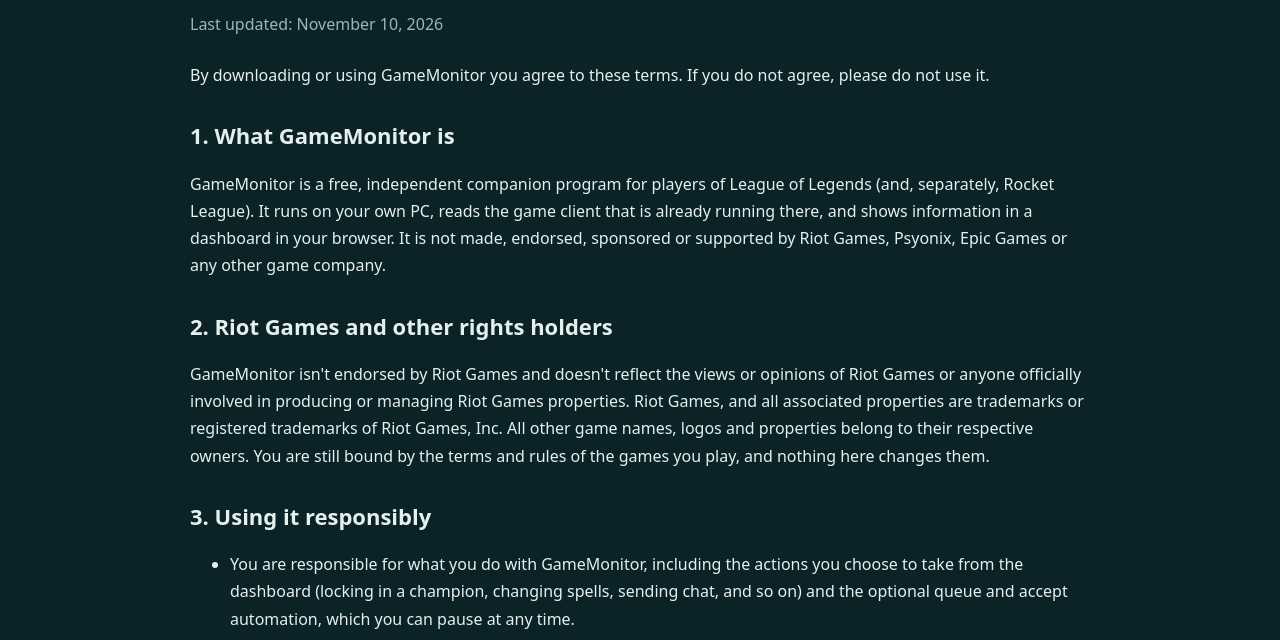
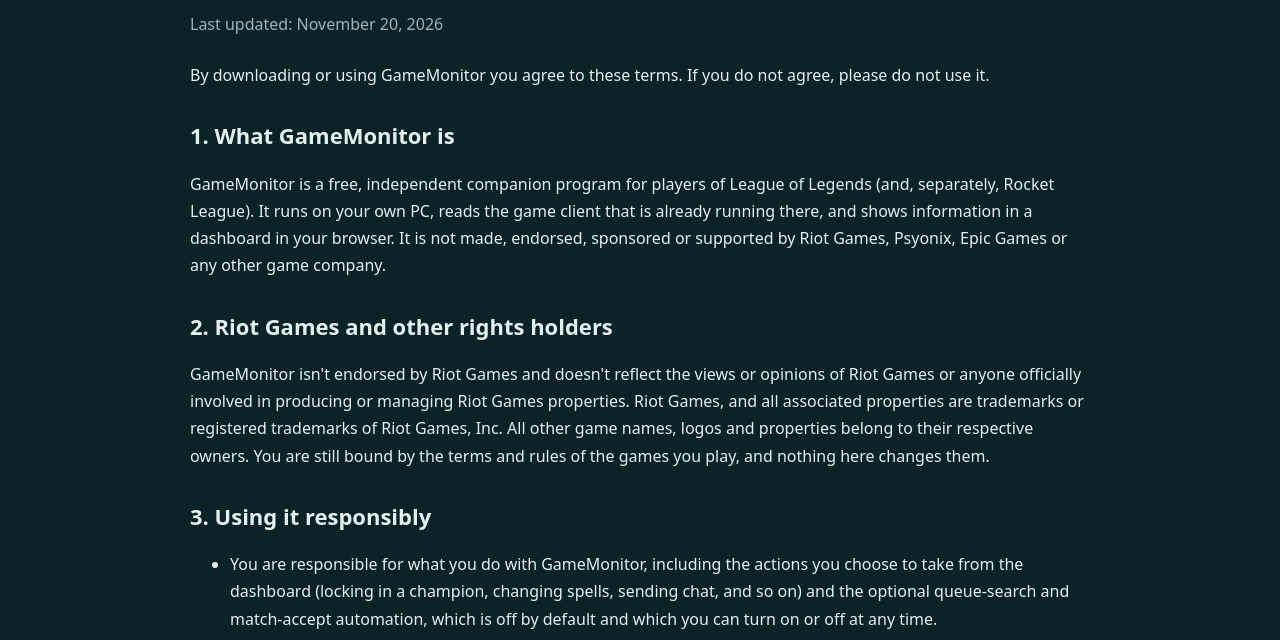
Before and after one commit to iimakerhd/GameMonitor-Public, a plain HTML site: page terms.html in a window 1280 px wide. Shown: the part 154-794 px from the top of the page. Drawn offline with Linux system fonts and the light colour scheme.

Commit message:
Terms of Use: automation is off by default, contact note, updated date

```diff
--- a/terms.html
+++ b/terms.html
@@ -22,7 +22,7 @@
 
 <main class="wrap legal-page">
   <h1>Terms of Use</h1>
-  <p class="updated">Last updated: November 10, 2026</p>
+  <p class="updated">Last updated: November 20, 2026</p>
 
   <p>By downloading or using GameMonitor you agree to these terms. If you do not agree, please do not use it.</p>
 
@@ -34,7 +34,7 @@
 
   <h2>3. Using it responsibly</h2>
   <ul>
-    <li>You are responsible for what you do with GameMonitor, including the actions you choose to take from the dashboard (locking in a champion, changing spells, sending chat, and so on) and the optional queue and accept automation, which you can pause at any time.</li>
+    <li>You are responsible for what you do with GameMonitor, including the actions you choose to take from the dashboard (locking in a champion, changing spells, sending chat, and so on) and the optional queue-search and match-accept automation, which is off by default and which you can turn on or off at any time.</li>
     <li>Do not use GameMonitor to harass others, to get around a game's rules, or in any way the game's owner forbids.</li>
     <li>Some features use parts of a game's client that the game's owner does not officially support, or rely on what is shown on screen. The owner may change or restrict these at any time, and a feature may stop working, be changed or be removed because of that or because of a game's rules. We may change or remove any feature, including to follow a game owner's policies.</li>
   </ul>
@@ -55,7 +55,7 @@
   <p>You can stop using GameMonitor at any time by deleting it. We may stop offering it, or change it, at any time. We may also update these terms; the date at the top shows when. Continuing to use GameMonitor after a change means you accept the new terms.</p>
 
   <h2>9. Contact</h2>
-  <p>Questions about these terms: <a href="https://github.com/iimakerhd/GameMonitor-Public/issues">open an issue on GitHub</a>.</p>
+  <p>Questions about these terms: <a href="https://github.com/iimakerhd/GameMonitor-Public/issues">open an issue on GitHub</a>. Please do not include personal information in a public issue.</p>
 </main>
 
 <footer class="site-footer">
```
